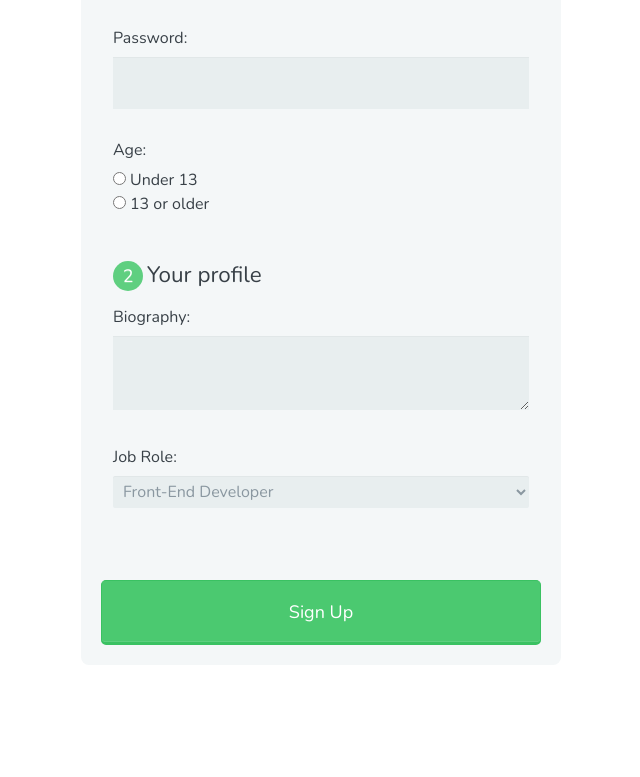
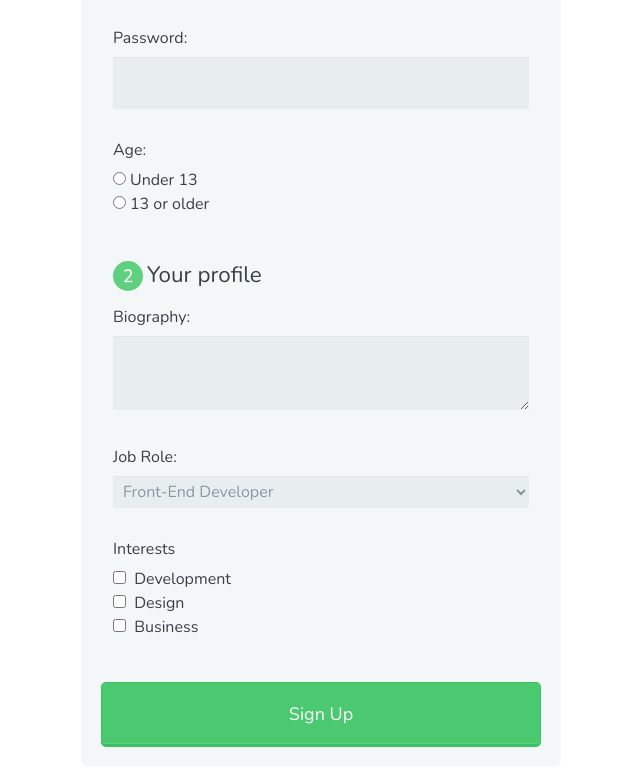
Before and after one commit to gerlinp/Overview-of-forms, a plain HTML site: page index.html in a window 1280 px wide. Shown: the part 338-1115 px from the top of the page, without its empty margins (319-959 px from the left). Before the commit the page ends 1013 px from the top, so only its background shows below. Drawn offline with nearby package versions, Linux system fonts and the light colour scheme.

Commit message:
Checkboxes

```diff
--- a/index.html
+++ b/index.html
@@ -29,8 +29,8 @@
 
                 <label>Age:</label>
 
-                <input type="radio" id="under_13" value="under_13" name="user_age"><label for="under_13" class="light"></label>Under 13</label><br>
-                <input type="radio" id="over_13" value="over_13" name="user_age"><label for="over_13" class="light"></label>13 or older</label>
+                <input type="radio" id="under_13" value="under_13" name="user_age"><label for="under_13" class="light">Under 13</label><br>
+                <input type="radio" id="over_13" value="over_13" name="user_age"><label for="over_13" class="light">13 or older</label>
 
 
             </fieldset>
@@ -60,6 +60,16 @@
                     </optgroup>
                 </select>
 
+                <label>Interests</label>
+                <input type="checkbox" id="development" value="interest_development" name="user_interest">
+                <label class="light" for="development">Development</label> <br>
+
+                <input type="checkbox" id="design" value="interest_design" name="user_interest">
+                <label class="light" for="design">Design</label> <br>
+
+                <input type="checkbox" id="business" value="business_development" name="user_interest">
+                <label class="light" for="business">Business</label>
+
             </fieldset>
             <button type="submit">Sign Up</button>
 
```
